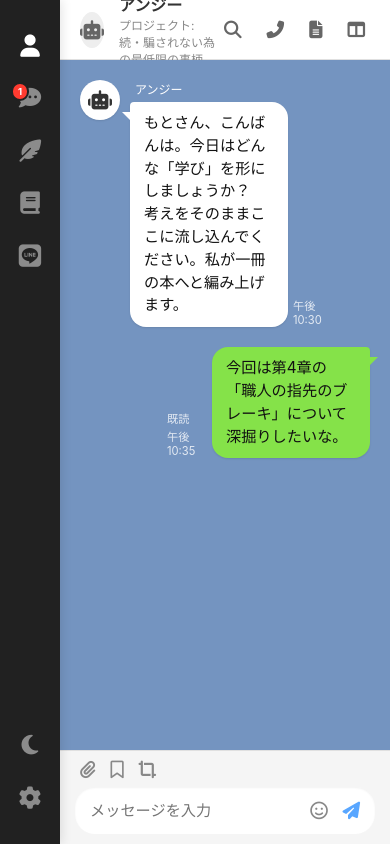
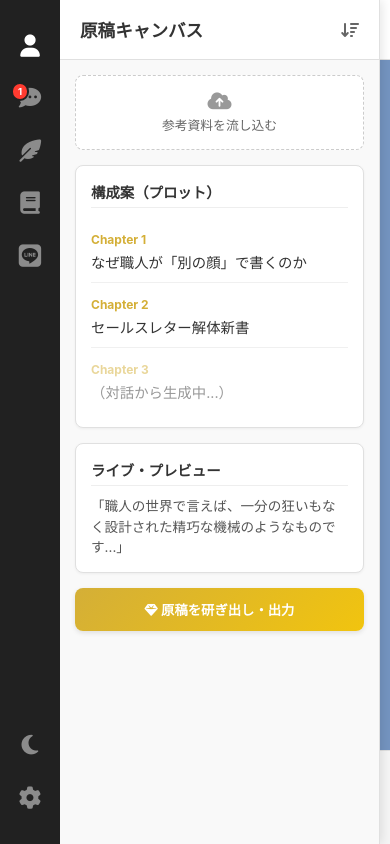
Before and after one commit to moto-sideline/-, a plain HTML site: page index.html in a window 390 px wide. Drawn offline with Linux system fonts and the light colour scheme.

Commit message:
Enhance PC app layout with toggleable canvas

```diff
--- a/index.html
+++ b/index.html
@@ -26,7 +26,7 @@
         </nav>
 
         <!-- 2列目: 中央のキャンバス（LINEのトーク一覧にあたる部分） -->
-        <section class="line-middle" id="middleCanvas">
+        <section class="line-middle active" id="middleCanvas">
             <div class="middle-header">
                 <h2>原稿キャンバス</h2>
                 <div class="header-actions">
--- a/style.css
+++ b/style.css
@@ -87,20 +87,24 @@ body {
 
 /* Column 2: Middle Canvas / List */
 .line-middle {
-    width: 320px;
+    width: 0; /* デフォルトで閉じる（またはPCでの初期状態を制御） */
     flex-shrink: 0;
     background-color: var(--line-middle-bg);
-    border-right: 1px solid var(--line-middle-border);
+    border-right: none;
     display: flex;
     flex-direction: column;
-    transition: width 0.3s ease, transform 0.3s ease;
+    transition: width 0.3s ease, opacity 0.3s ease;
     z-index: 90;
     overflow-x: hidden;
+    opacity: 0;
+    pointer-events: none;
 }
 
-.line-middle.hidden {
-    width: 0;
-    border-right: none;
+.line-middle.active {
+    width: 320px;
+    border-right: 1px solid var(--line-middle-border);
+    opacity: 1;
+    pointer-events: auto;
 }
 
 .middle-header {
@@ -265,7 +269,7 @@ body {
 }
 
 .toggle-btn {
-    display: none; /* Hidden by default if window is wide enough */
+    display: block; /* PCでもスマホでも常に表示して、自由に開閉できるようにする */
 }
 
 /* Chat Messages */
@@ -440,16 +444,22 @@ textarea:focus { outline: none; }
         bottom: 0;
         transform: translateX(-100%);
         box-shadow: 2px 0 10px rgba(0,0,0,0.1);
-        width: calc(100vw - 60px); /* 画面幅に合わせて可変に */
-        max-width: 320px; /* ただし320pxは超えないように */
+        width: calc(100vw - 60px);
+        max-width: 320px;
+        opacity: 1;
+        pointer-events: auto;
+        border-right: 1px solid var(--line-middle-border);
     }
 
     .line-middle.active {
+        width: calc(100vw - 60px);
+        max-width: 320px;
         transform: translateX(0);
+        opacity: 1;
     }
 
     .toggle-btn {
-        display: block; /* Show toggle button on narrow screens */
+        display: block;
     }
 }
 
```
